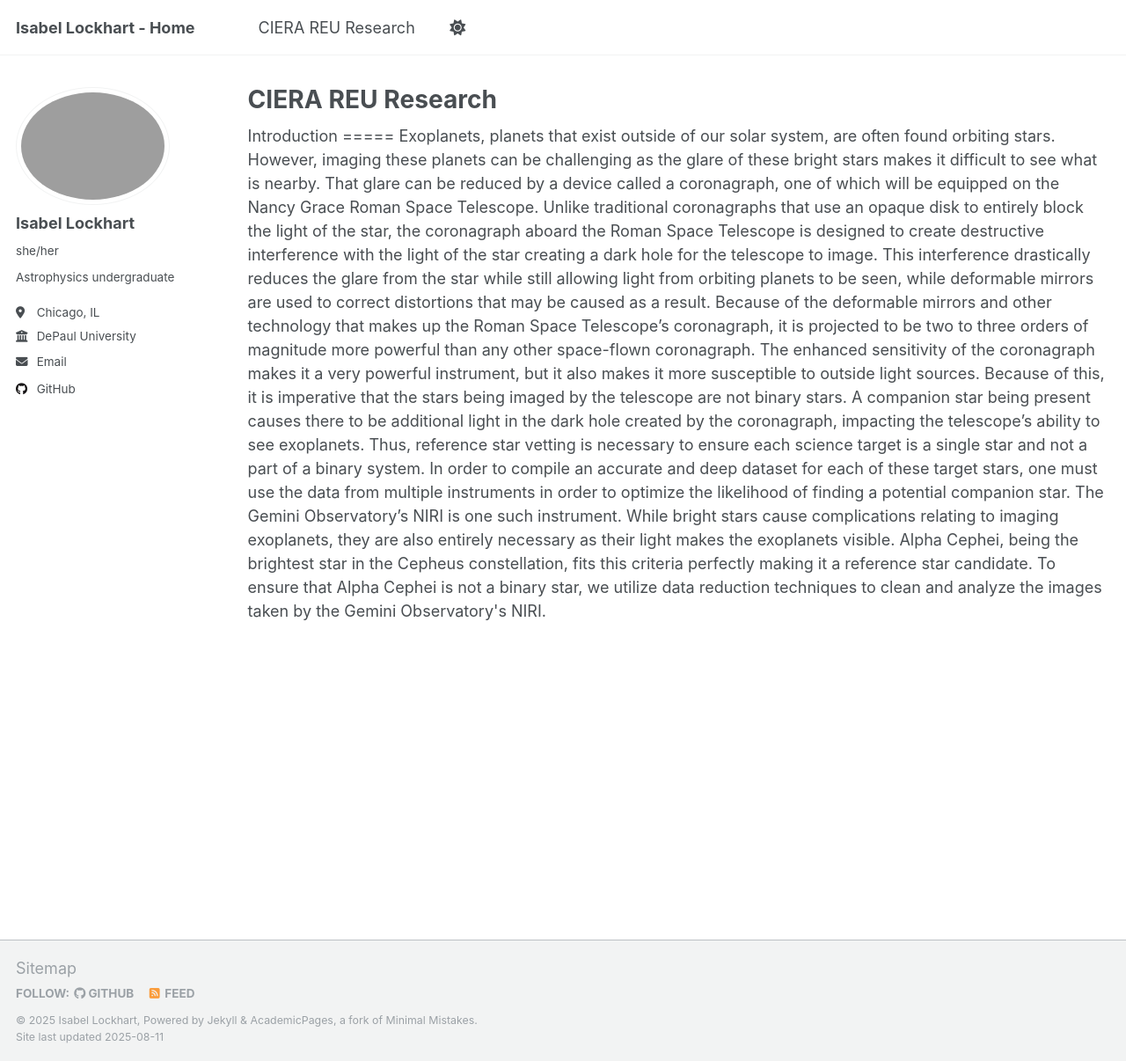
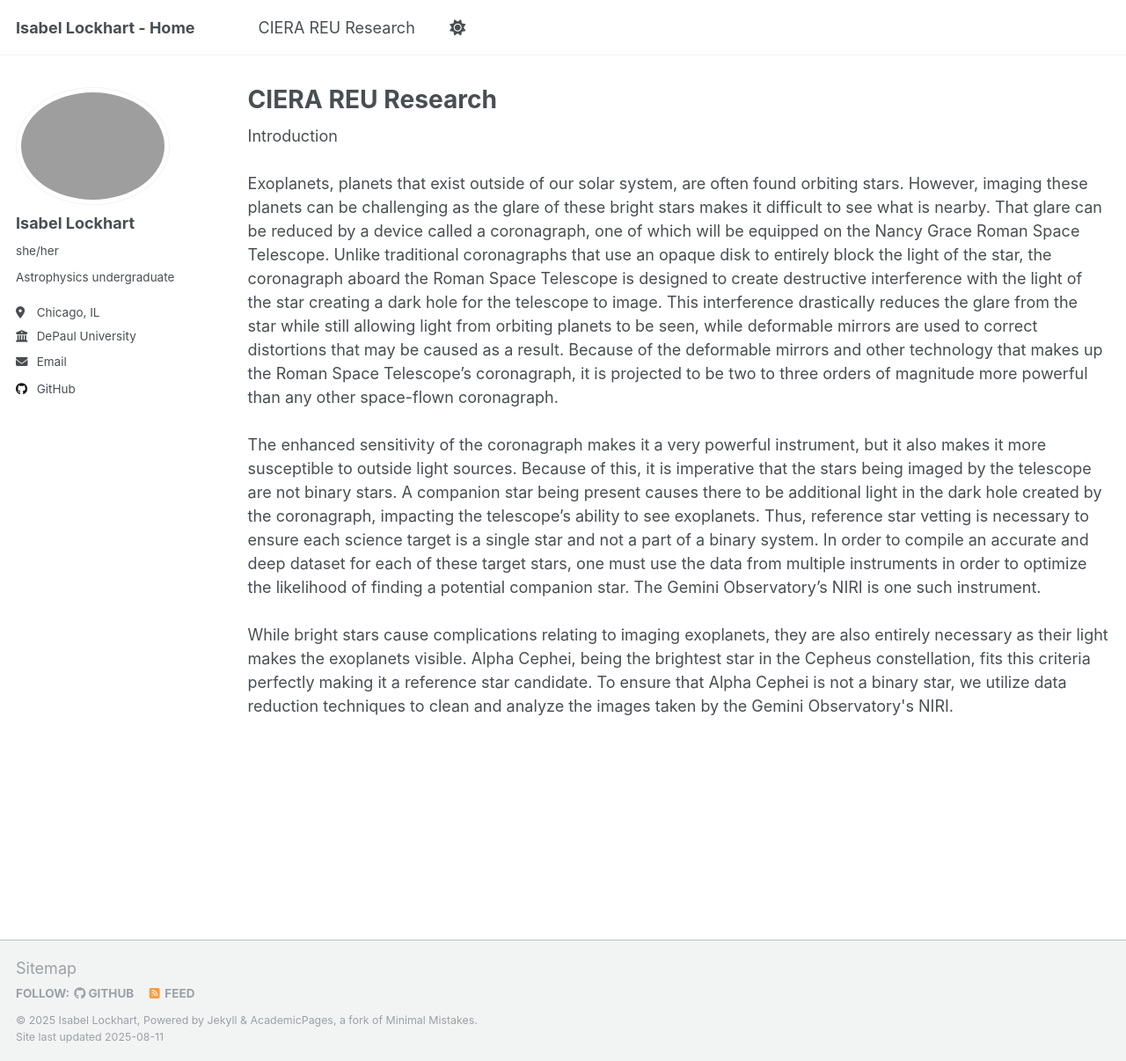
Before and after one commit to Isabel-Lockhart/CIERA, a Jekyll site: the page built from _pages/cierareu.html, in a window 1280 px wide and 1206 px high. Shown: the whole window at 88% size. Built offline with Jekyll 4.4.1, drawn with Linux system fonts in a browser that asks for light colours; a script that is not in the unit is left out.

```diff
--- a/_pages/cierareu.html
+++ b/_pages/cierareu.html
@@ -5,21 +5,21 @@ permalink: /cierareu/
 author_profile: true
 ---
 
-Introduction
-=====
+Introduction <br><br>
+
 Exoplanets, planets that exist outside of our solar system, are often found orbiting stars. However, imaging these planets can be challenging as the glare of
 these bright stars makes it difficult to see what is nearby. That glare can be reduced by a device called a coronagraph, one of which will be equipped on the
 Nancy Grace Roman Space Telescope. Unlike traditional coronagraphs that use an opaque disk to entirely block the light of the star, the coronagraph aboard the
 Roman Space Telescope is designed to create destructive interference with the light of the star creating a dark hole for the telescope to image. This interference
 drastically reduces the glare from the star while still allowing light from orbiting planets to be seen, while deformable mirrors are used to correct distortions
 that may be caused as a result. Because of the deformable mirrors and other technology that makes up the Roman Space Telescope’s coronagraph, it is projected to be
-two to three orders of magnitude more powerful than any other space-flown coronagraph.
+two to three orders of magnitude more powerful than any other space-flown coronagraph. <br><br>
 
 The enhanced sensitivity of the coronagraph makes it a very powerful instrument, but it also makes it more susceptible to outside light sources. Because of this, it
 is imperative that the stars being imaged by the telescope are not binary stars. A companion star being present causes there to be additional light in the dark hole
 created by the coronagraph, impacting the telescope’s ability to see exoplanets. Thus, reference star vetting is necessary to ensure each science target is a single
 star and not a part of a binary system. In order to compile an accurate and deep dataset for each of these target stars, one must use the data from multiple instruments
-in order to optimize the likelihood of finding a potential companion star. The Gemini Observatory’s NIRI is one such instrument.
+in order to optimize the likelihood of finding a potential companion star. The Gemini Observatory’s NIRI is one such instrument. <br><br>
 
 While bright stars cause complications relating to imaging exoplanets, they are also entirely necessary as their light makes the exoplanets visible. Alpha Cephei, being
 the brightest star in the Cepheus constellation, fits this criteria perfectly making it a reference star candidate. To ensure that Alpha Cephei is not a binary star, we
```
